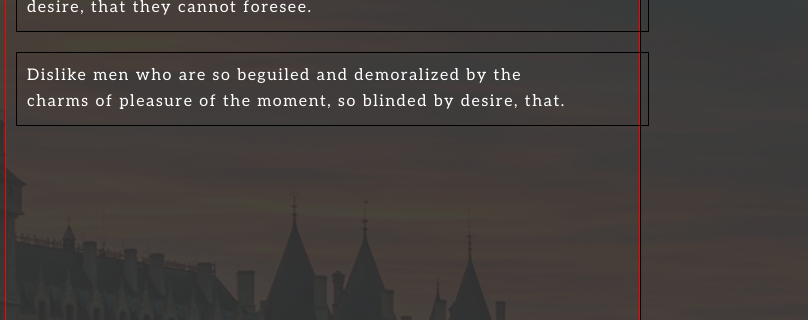
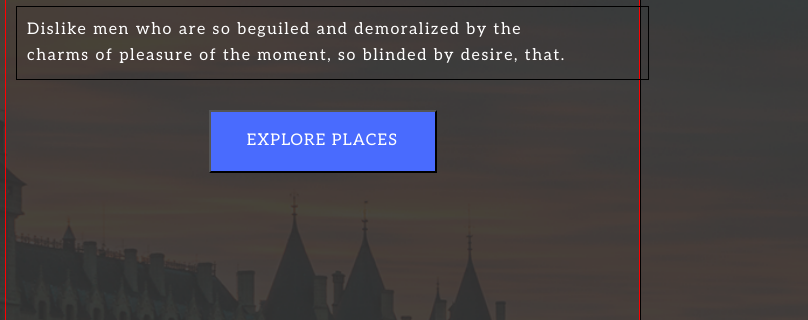
Before and after one commit to KatjaOllila/Web-Design, a plain HTML site: page index.html in a window 1280 px wide. Shown: the part 1211-1531 px from the top of the page, 0-808 px from the left. Drawn offline with Linux system fonts and the light colour scheme; grey boxes are pictures that could not be loaded.

Commit message:
added button

```diff
--- a/index.html
+++ b/index.html
@@ -43,6 +43,7 @@
                 <p>Dislike men who are so beguiled and demoralized by the<br>
                 charms of pleasure of the moment, so blinded by desire, that.</p>
             </div>
+            <button class="exp" type="submit"><p class="explore">explore places</p></button>
         </div>
         <div class="container-two_card-two">
             <img src="images/lake-house.png" alt="A house by a lake" width="350" height="220">
--- a/styles/fonts.scss
+++ b/styles/fonts.scss
@@ -67,3 +67,12 @@ h2 {
     color: white;
     margin-bottom: 30px;
 }
+.explore {
+    text-transform: uppercase;
+    font-family: 'Aleo';
+    font-size: 16px;
+    font-weight: 400;
+    line-height: 26px;
+    letter-spacing: 1.2000000476837158px;
+    text-align: center;
+}
--- a/styles/main.scss
+++ b/styles/main.scss
@@ -108,3 +108,9 @@ img.small {
     position: relative;
     left: 30px;
 }
+.exp {
+    background: #496BFE;
+    width: 228px;
+    height: 63px;
+    margin-top: 30px;
+}
```
Also changed, not shown: styles/main.css, 1 other file.
